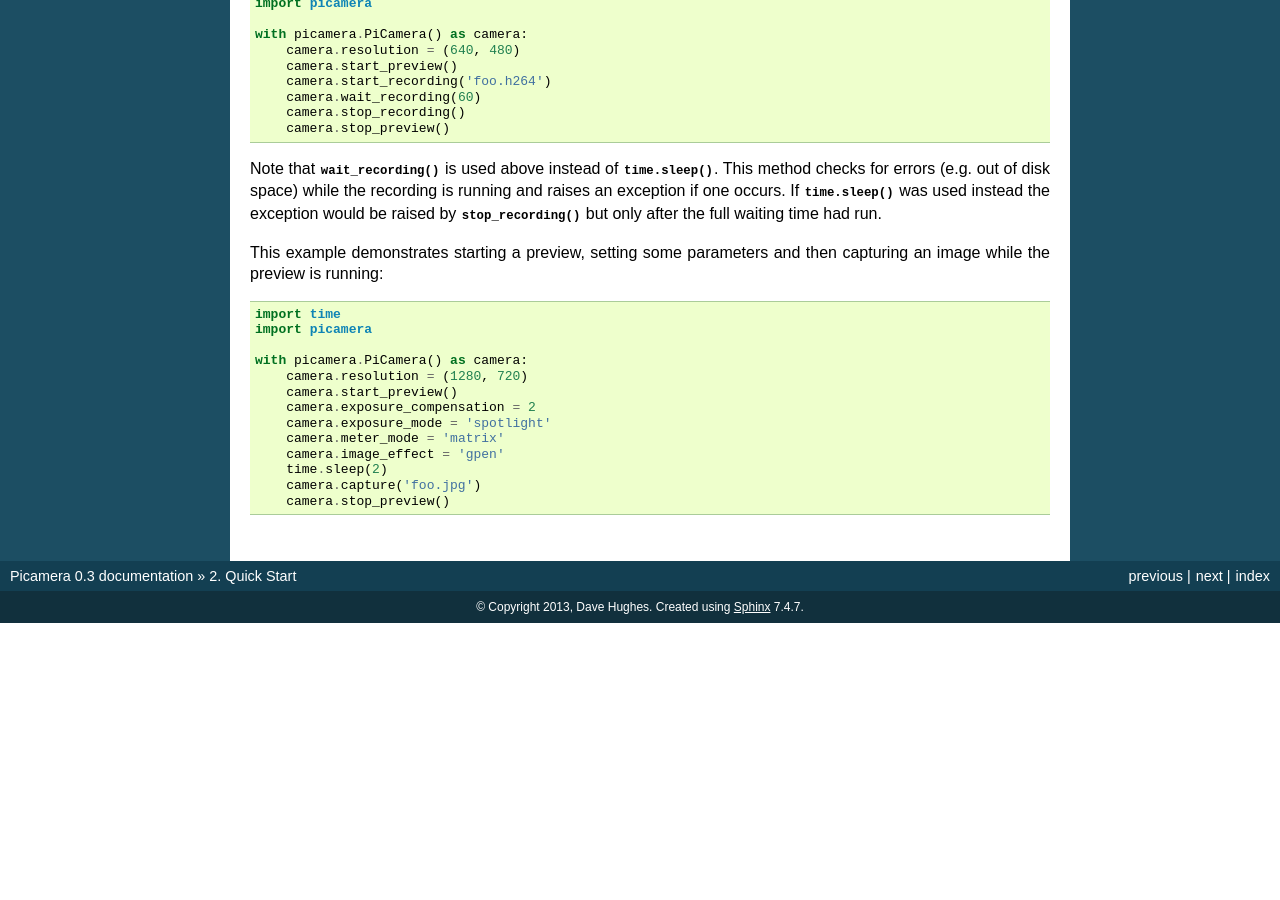
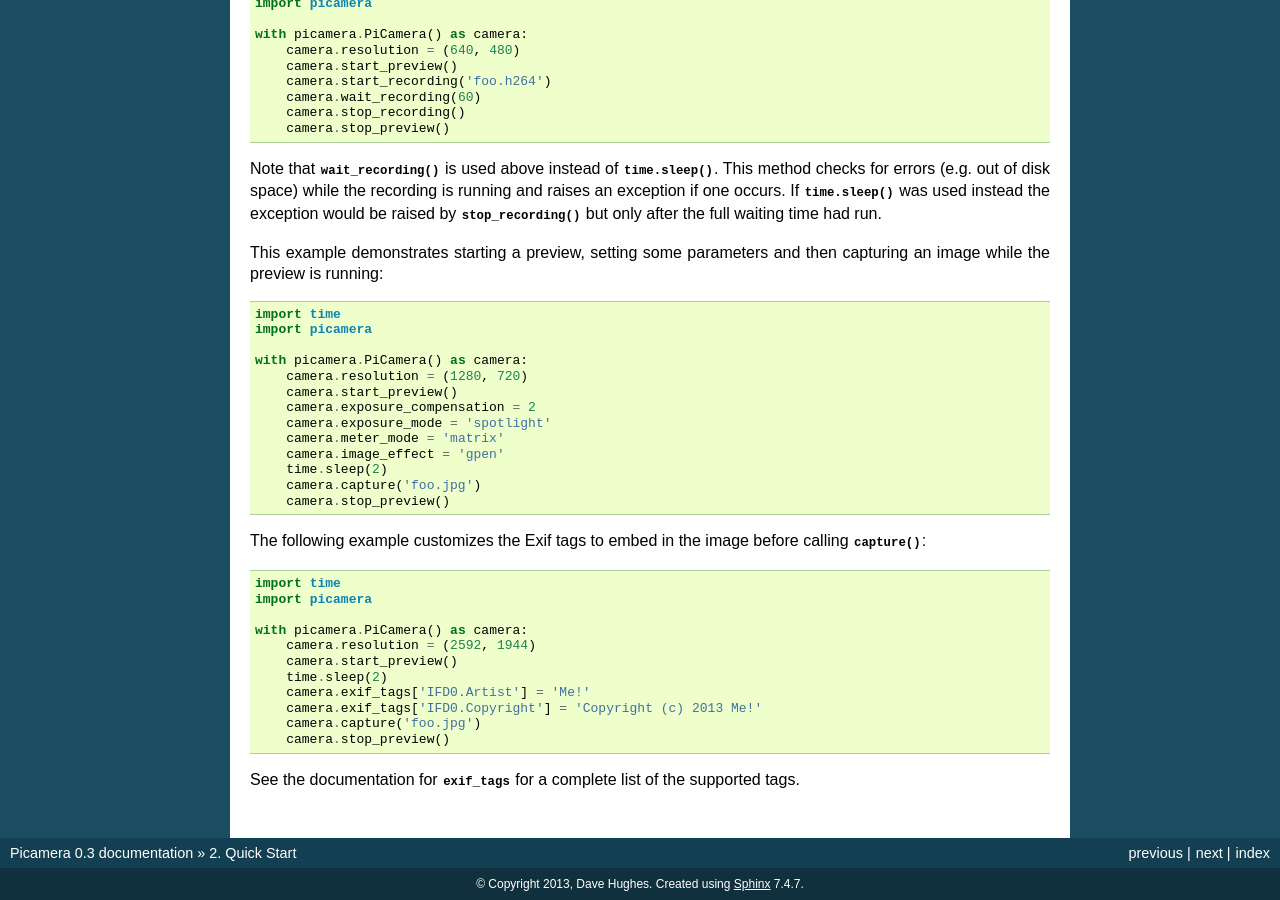
Before and after one commit to waveform80/picamera, a Sphinx documentation site: the page built from docs/quickstart.rst, in a window 1280 px wide and 900 px high, scrolled down 834 px. Built offline with Sphinx 7.4.7, drawn with Linux system fonts in a browser that asks for light colours; pages that are not in the unit, such as notebooks, are missing from menus; before the commit the page ends 1457 px from its top, so only the background shows below that; some of the changed text lies outside the part shown.

Commit message:
More doc changes

```diff
--- a/docs/quickstart.rst
+++ b/docs/quickstart.rst
@@ -82,3 +82,21 @@ and then capturing an image while the preview is running::
         time.sleep(2)
         camera.capture('foo.jpg')
         camera.stop_preview()
+
+The following example customizes the Exif tags to embed in the image before
+calling :meth:`~picamera.PiCamera.capture`::
+
+    import time
+    import picamera
+
+    with picamera.PiCamera() as camera:
+        camera.resolution = (2592, 1944)
+        camera.start_preview()
+        time.sleep(2)
+        camera.exif_tags['IFD0.Artist'] = 'Me!'
+        camera.exif_tags['IFD0.Copyright'] = 'Copyright (c) 2013 Me!'
+        camera.capture('foo.jpg')
+        camera.stop_preview()
+
+See the documentation for :attr:`~picamera.PiCamera.exif_tags` for a complete
+list of the supported tags.
```
Also changed, not shown: other parts of docs/quickstart.rst (+1 -1 lines), README.rst (+4 -3 lines), docs/index.rst (+23 -1 lines).
